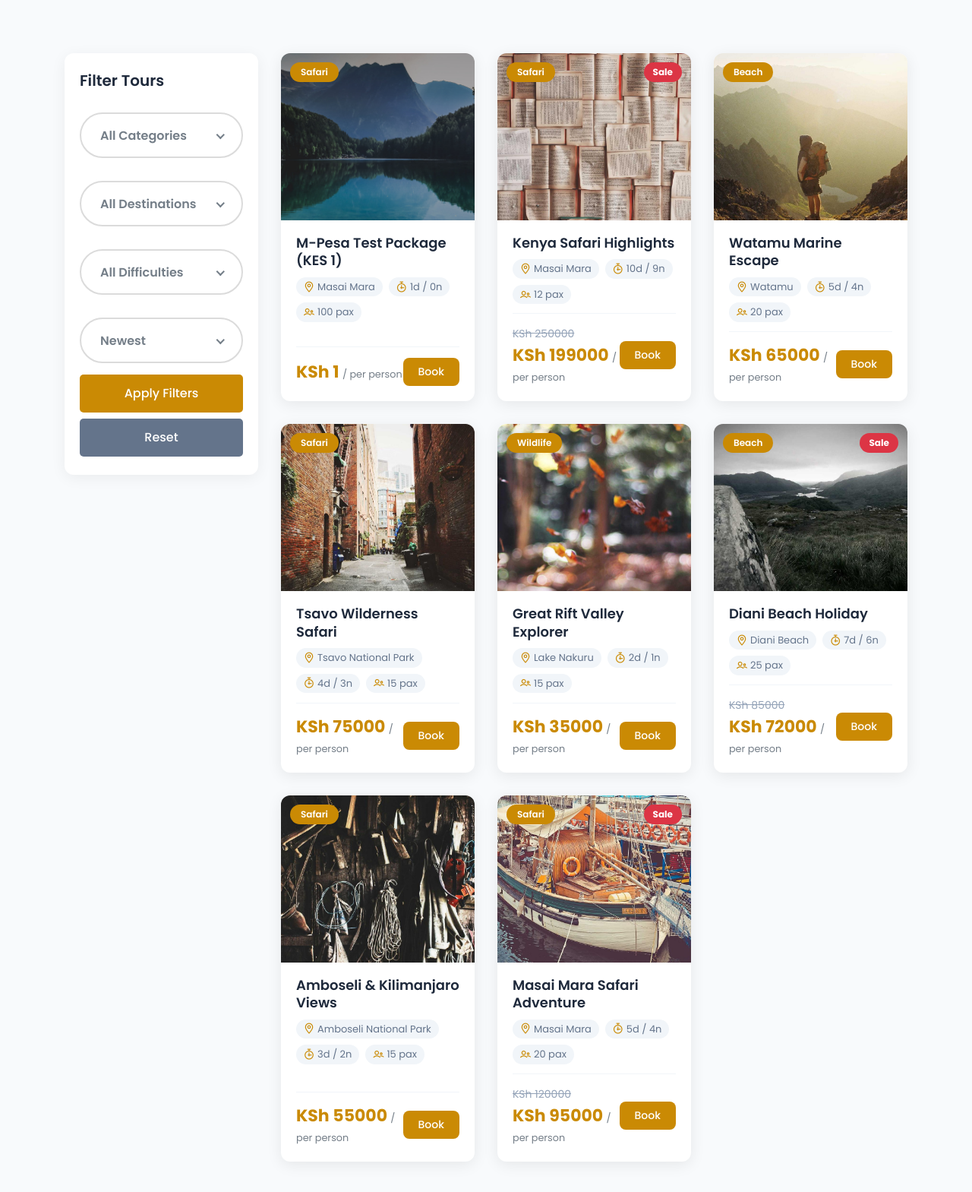
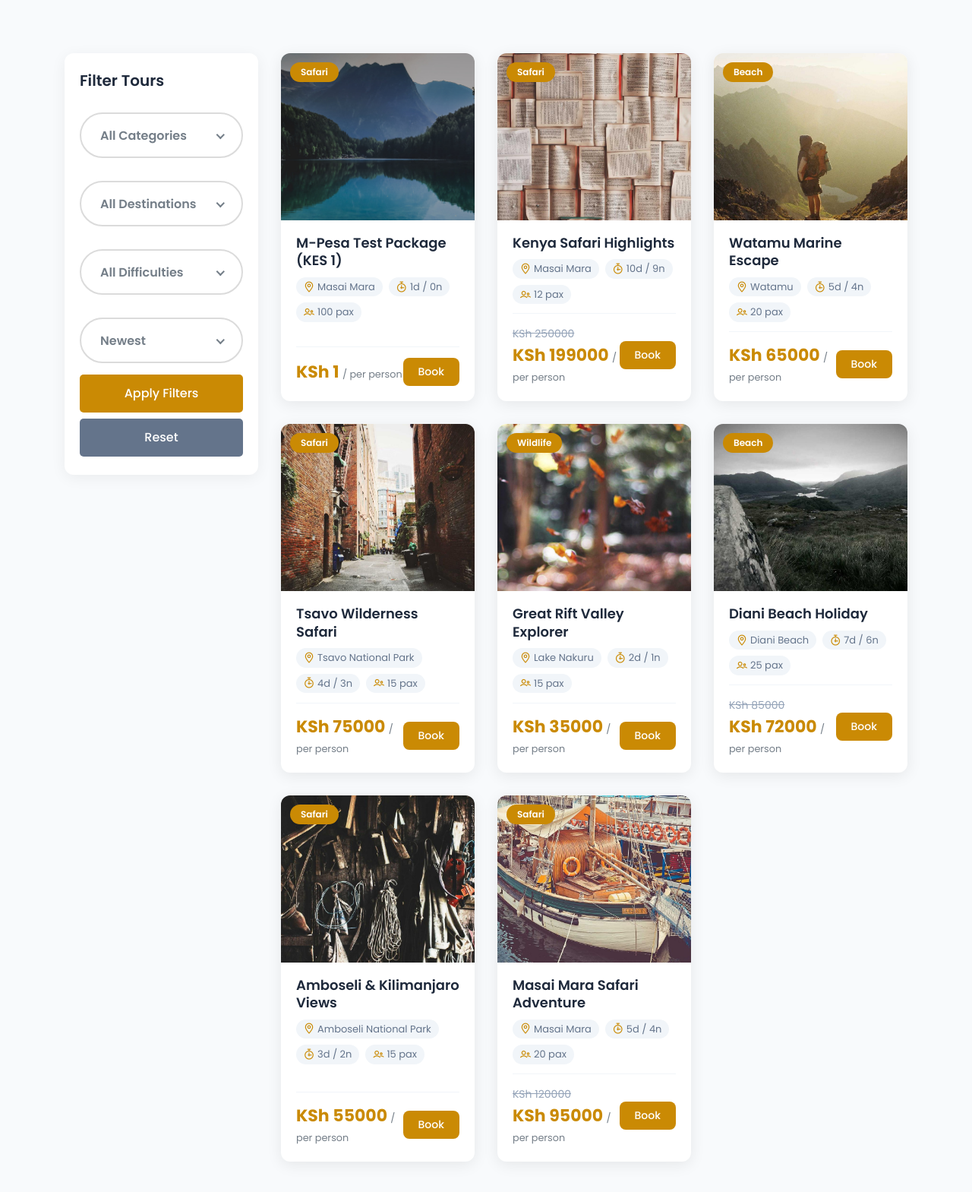
Before and after one commit to mbuguam443/vacancy-Adventures, a Django app: page /tours/ in a window 1280 px wide. Shown: the part 850-2419 px from the top of the page at 76% size. Run offline with Django 5.2, Linux system fonts and the light colour scheme; data comes from the database, SQL or seed files in the repository; some libraries are stand-ins or nearby versions.

Commit message:
remove redundant Sale badge from discount tours

```diff
--- a/templates/tours/tour_list.html
+++ b/templates/tours/tour_list.html
@@ -78,18 +78,6 @@
     border-radius: 20px;
     font-size: 12px;
     font-weight: 600;
-    z-index: 2;
-}
-.tour-grid-card .card-discount {
-    position: absolute;
-    top: 12px;
-    right: 12px;
-    background: #dc3545;
-    color: #fff;
-    padding: 4px 12px;
-    border-radius: 20px;
-    font-size: 12px;
-    font-weight: 700;
     z-index: 2;
 }
 .tour-grid-card .card-body {
@@ -315,9 +303,6 @@
                                 {% else %}
                                 <img src="{% static 'images/hero-area.jpg' %}" alt="{{ tour.title }}">
                                 {% endif %}
-                                {% if tour.discount_price %}
-                                <div class="card-discount">Sale</div>
-                                {% endif %}
                                 {% if tour.available_seats <= 0 %}
                                 <div class="card-badge" style="background:#dc3545;">Sold Out</div>
                                 {% else %}
```
Also changed, not shown: templates/core/home.html (+0 -15 lines).
